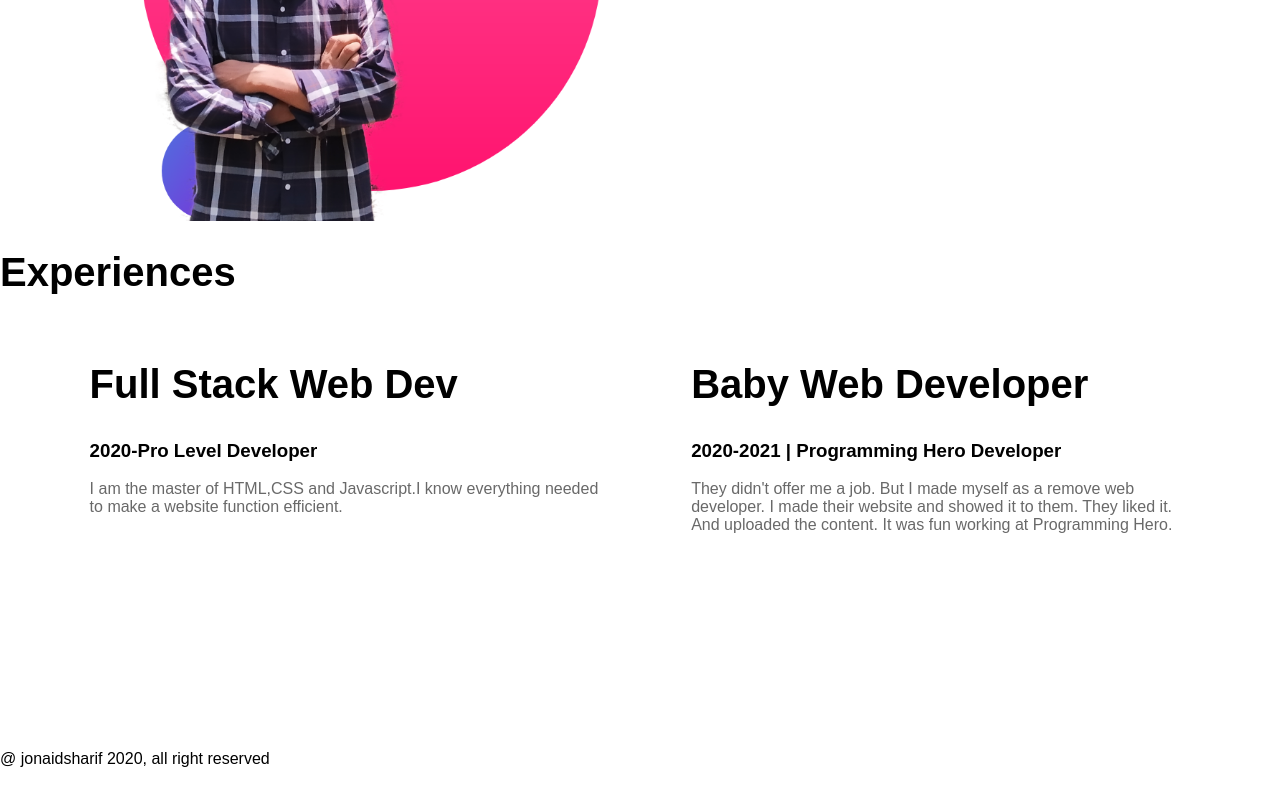
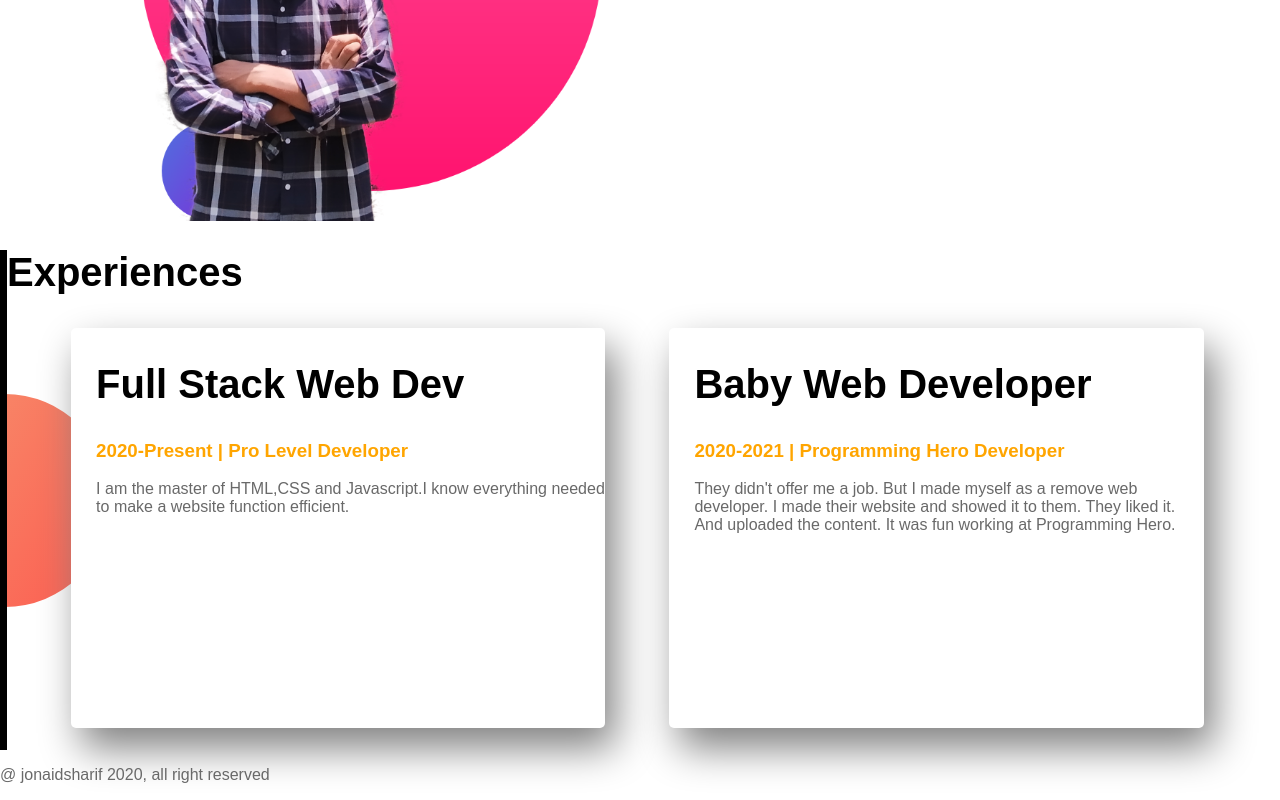
Before and after one commit to jonaidsharif/web-development, a plain HTML site: page index.html in a window 1280 px wide. Shown: the part 783-1583 px from the top of the page. Before the commit the page ends 1551 px from the top, so only its background shows below. Drawn offline with Linux system fonts and the light colour scheme.

Commit message:
finished my first ever website

```diff
--- a/index.html
+++ b/index.html
@@ -35,15 +35,15 @@
         <h2>Experiences</h2>
         <div class="half-width single-experience">
             <h2>Full Stack Web Dev</h2>
-            <h3 class="organge-highlight">2020-Pro Level Developer</h3 class="organge-highlight">
+            <h3 class="orange-highlight">2020-Present |  Pro Level Developer</h3 class="organge-highlight">
             <p>I am the master of HTML,CSS and Javascript.I know everything needed to make a website function efficient.</p>
         </div>
         <div id="baby-web" class="half-width single-experience">
             <h2>Baby Web Developer</h2>
-            <h3 class="organge-highlight">2020-2021 | Programming Hero Developer</h3 class="organge-highlight">
+            <h3 class="orange-highlight">2020-2021 | Programming Hero Developer</h3 class="organge-highlight">
             <p>They didn't offer me a job. But I made myself as a remove web developer. I made their website and showed it to them. They liked it. And uploaded the content. It was fun working at Programming Hero.</p>
         </div>
     </section>
-    <footer>@ jonaidsharif 2020, all right reserved</footer>
+    <footer><p>@ jonaidsharif 2020, all right reserved</p></footer>
 </body>
 </html>
--- a/style.css
+++ b/style.css
@@ -43,3 +43,28 @@ section{
     background: no-repeat;
     background-position: right;
 }
+.single-experience{
+    box-shadow: 10px 20px 40px gray;
+    border-radius: 5px;
+    height: 80%;
+    background-color: white;
+}
+.experience-area{
+    background-image: url(images/exp-bg.png);
+    background-repeat: no-repeat;
+    background-position: left;
+}
+#full-stack{
+    border-left: 7px solid;
+    background-image: linear-gradient(180deg,lightsalmon,tomato;
+    border-image-slice: 1;
+}
+#baby-web{
+    border:7px solid;
+    border-image: linear gradient(180deg,blue,cyan );
+    border-image-slice: 1;
+}
+footer p{
+    text-align: center;
+    font-size: 12px;
+}
```
